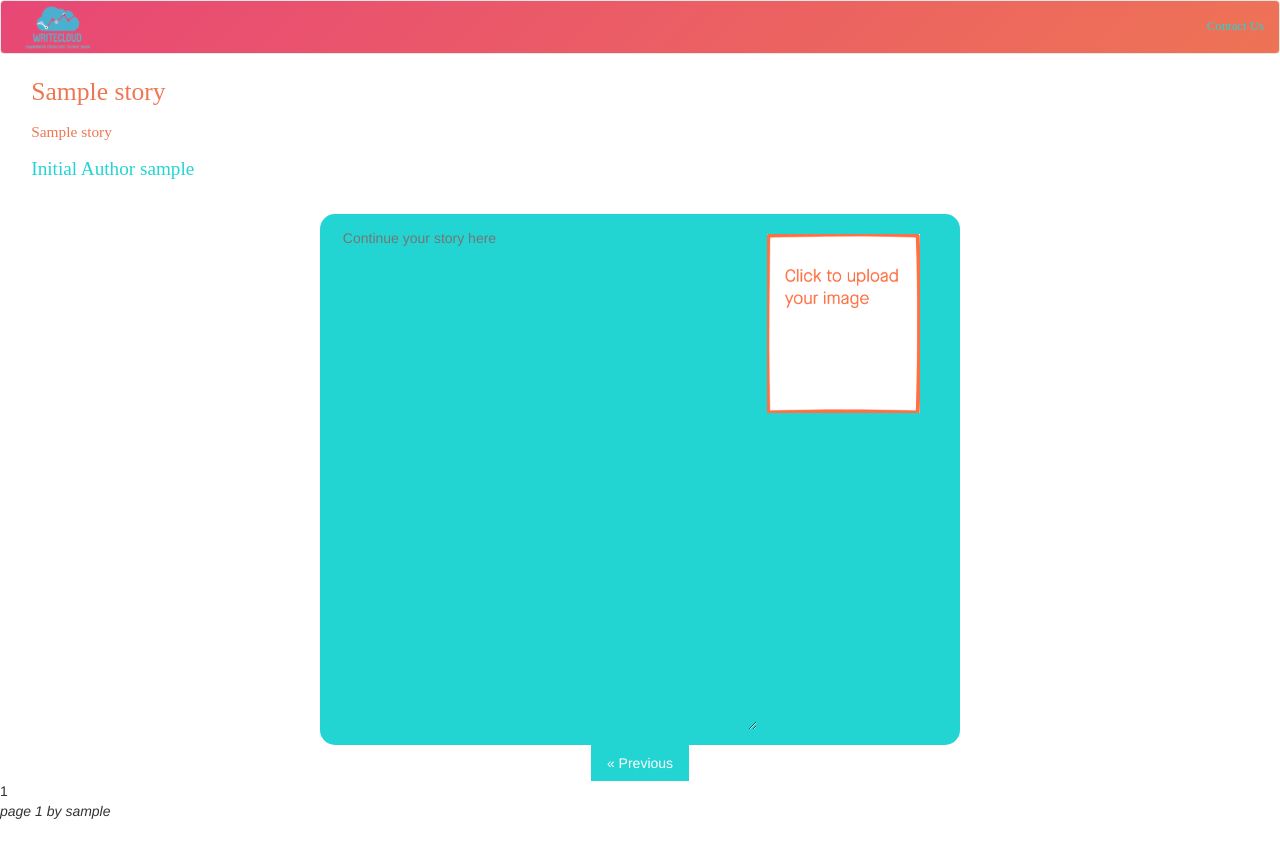
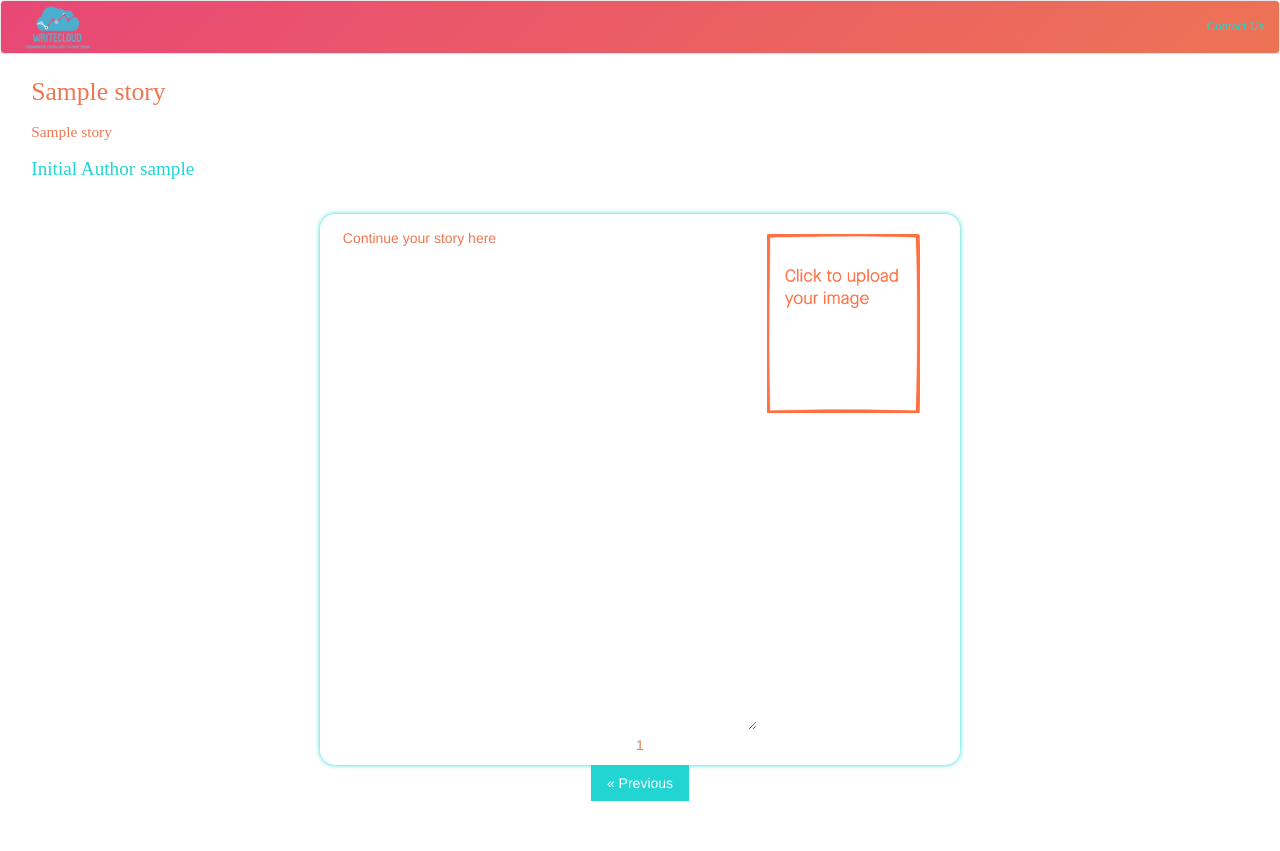
Before and after one commit to Team-9D/Write-Cloud, a Django app: page /story/00000000-0000-0000-0000-000000000001 in a window 1280 px wide. After the commit the page ends 801 px from the top, so only its background shows below. Run offline with Django 3.2, Linux system fonts and the light colour scheme; tables that the repository leaves empty hold one stand-in row (values such as "Sample post"); some libraries are stand-ins or nearby versions.

Commit message:
Continue story now working with templates

```diff
--- a/templates/writecloud/story.html
+++ b/templates/writecloud/story.html
@@ -11,7 +11,7 @@
 .inside{
     font-size : 2vw;
     font-family: "Apple Symbols";
-    color: #ee7752;
+    color: #ee7752 ;
     margin-left: 5%;
 }
 #sub{
@@ -26,14 +26,50 @@
 .card{
     margin-left:25%;
     margin-right:25%;
+    {% if template == 1 %}
+    box-shadow: 0 0 5px #23d5d2;
+    {% endif %}
+    {% if template == 2 %}
+    box-shadow: 0 0 5px #ee7752;
+    {% endif %}
+    {% if template == 3 %}
+    box-shadow: 0 0 5px #23d5d2;
     background: #23d5d2;
+    {% endif %}
+    {% if template == 4 %}
+    box-shadow: 0 0 5px #ee7752;
+    background: #ee7752;
+    {% endif %}
     border-radius: 15px;
 }
 textarea{
     width: 100%;
+    {% if template == 1 %}
+    color: #ee7752;
+    {% endif %}
+    {% if template == 2 %}
+    color: #23d5d2;
+    {% endif %}
+    {% if template == 3 %}
+    color: #ee7752;
     background: #23d5d2;
+    {% endif %}
+    {% if template == 4 %}
+    color: #23d5d2;
+    background: #ee7752;
+    {% endif %}
     border: none !important;
 }
+
+::placeholder{
+    {% if template == 1 or  template == 3%}
+    color: #ee7752;
+    {% endif %}
+    {% if template == 2 or  template == 4%}
+    color: #23d5d2;
+    {% endif %}
+}
+
 #page{
     display: flex !important;
     justify-content: center;
@@ -50,10 +86,20 @@ textarea{
     margin-left: 5%;
     margin-right: 10%;
 }
+
 #upload-img {
     width: 12vw;
     height: 14vw;
     object-fit: fill;
+}
+
+#page{
+    {% if template == 1 or  template == 3%}
+    color: #ee7752;
+    {% endif %}
+    {% if template == 2 or  template == 4%}
+    color: #23d5d2;
+    {% endif %}
 }
 
 button {
@@ -77,6 +123,7 @@ button:hover {
   background-color: #ee7752;;
   color: white;
 }
+
 
 
 #arrows{
@@ -156,7 +203,12 @@ button:hover {
                         <div class="row">
                             <div class="col-md-2 col-sm-2 col-lg-2">
                                         <div onclick="uploadFunction()" class="imgbox">
+                                            {% if template ==  1 or template ==  3%}
                                             <img src="{% static "upload.png" %}" id="upload-img">
+                                            {% endif %}
+                                            {% if template ==  2 or template ==  4%}
+                                            <img src="{% static "upload1.png" %}" id="upload-img">
+                                            {% endif %}
                                         </div>
                                     <div class="custom-file">
                                         <input  type="file" id="fileupload" name="image">
@@ -169,6 +221,10 @@ button:hover {
             <div class="row">
 {#                Now the case where we want to add new content#}
                 <div id="page">
+                    {% if page|length == 0 %}
+                        <p> 1 </p>
+                        <input hidden type="number" id="number" name="number" value="1">
+                    {% endif %}
                     {% for page in pages %}
                         {% if forloop.last %}
                             <p> {{ pages.number|add:1 }} </p>
@@ -193,54 +249,54 @@ button:hover {
         </form>
     {% endif %}
     </div>
-    {% for page in pages %}
-        {{ pages|length }} <br />
-        <p><i>page {{ page.number }} by {{ page.author }}</i></p>
-        <br />
+
+{#display comments if story complete#}
+
+{% block footer_block %}
+    {% if page|length == total_pages %}
+    {% if user_authenticated %}
+        {% if user_review.present %}
+            <h2>Your review</h2>
+            {{ user_review.stars }} / 5 <br />
+            {{ user_review.body}} <br />
+        {% else %}
+            <h2>Review this Story</h2>
+            <form action="{% url 'writecloud:story' uuid %}" method="POST">
+                {% csrf_token %}
+
+                <b>Vote this Story:</b> <br />
+                {% for radio in form.stars %}
+                    {{ radio }}
+                {% endfor %}
+                <br />
+
+                <b>Leave your comments here:</b> <br />
+                {{ form.body }}
+                <br />
+
+                <br />
+
+                {% for hidden in form.hidden_fields %}
+                    {{ hidden }}
+                {% endfor %}
+
+                <input type="submit" value="Submit review">
+            </form>
+        {% endif %}
+    {% else %}
+        <a href="{% url 'writecloud:login' %}">Log in</a> to review this Story
+    {% endif %}
+
+    <h2>Reviews</h2>
+    <p><b>{{ stars }} / 5</b> stars out of a total of <b>{{ total }}</b> reviews</p>
+
+    {% for review in reviews %}
+        <i>{{ review.author }},</i> <b>{{ review.stars }} / 5:</b> <br />
+        {{ review.body }} <br />
     {% endfor %}
+    {% endif %}
+{% endblock %}
 
-
-{#{% block footer_block %}#}
-{#    {% if user_authenticated %}#}
-{#        {% if user_review.present %}#}
-{#            <h2>Your review</h2>#}
-{#            {{ user_review.stars }} / 5 <br />#}
-{#            {{ user_review.body}} <br />#}
-{#        {% else %}#}
-{#            <h2>Review this Story</h2>#}
-{#            <form action="{% url 'writecloud:story' uuid %}" method="POST">#}
-{#                {% csrf_token %}#}
-{##}
-{#                <b>Vote this Story:</b> <br />#}
-{#                {% for radio in form.stars %}#}
-{#                    {{ radio }}#}
-{#                {% endfor %}#}
-{#                <br />#}
-{##}
-{#                <b>Leave your comments here:</b> <br />#}
-{#                {{ form.body }}#}
-{#                <br />#}
-{##}
-{#                <br />#}
-{##}
-{#                {% for hidden in form.hidden_fields %}#}
-{#                    {{ hidden }}#}
-{#                {% endfor %}#}
-{##}
-{#                <input type="submit" value="Submit review">#}
-{#            </form>#}
-{#        {% endif %}#}
-{#    {% else %}#}
-{#        <a href="{% url 'writecloud:login' %}">Log in</a> to review this Story#}
-{#    {% endif %}#}
-
-{#    <h2>Reviews</h2>#}
-{#    <p><b>{{ stars }} / 5</b> stars out of a total of <b>{{ total }}</b> reviews</p>#}
-{##}
-{#    {% for review in reviews %}#}
-{#        <i>{{ review.author }},</i> <b>{{ review.stars }} / 5:</b> <br />#}
-{#        {{ review.body }} <br />#}
-{#    {% endfor %}#}
 
 <script>
 function uploadFunction(){
@@ -263,5 +319,5 @@ function validate() {
   return isValid;
 }
 </script>
-{#{% endblock %}#}
+
 {% endblock %}
--- a/writecloud/views.py
+++ b/writecloud/views.py
@@ -109,6 +109,7 @@ def story(request, story_uuid):
         'title': story.title,
         'subtitle': story.subtitle,
         'author': story.author,
+        'total_pages': story.length,
         'pages': [],
         'counter': story.counter,
         # 'stars': f"{stars:.1f}",
```
Also changed, not shown: static/upload1.png (added).
